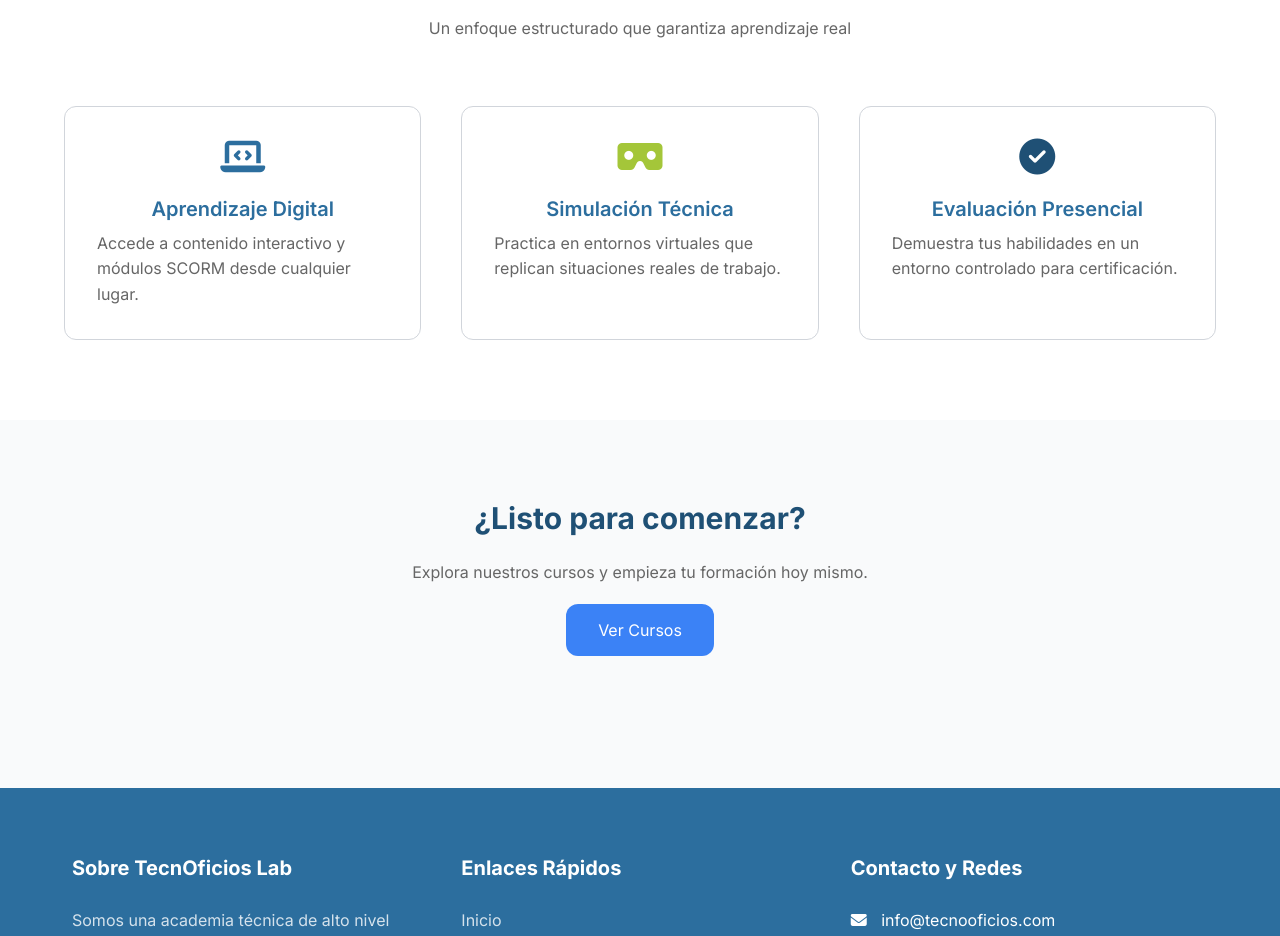
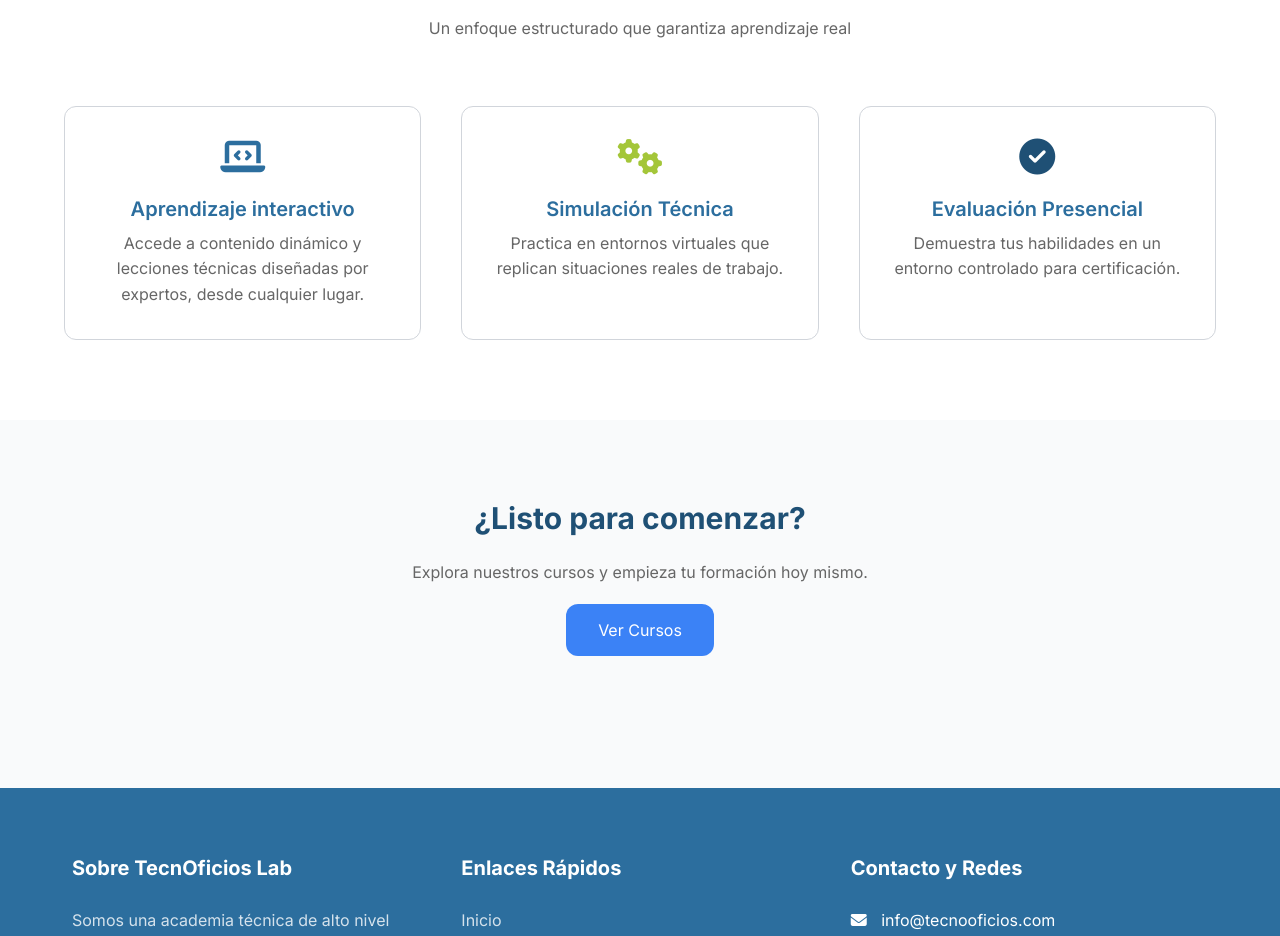
Before and after one commit to Hericraft-Ags/tecno-oficios, a Vue app: page /methodology in a window 1280 px wide. Shown: the part 920-1856 px from the top of the page. Built offline with nearby package versions, Linux system fonts and the light colour scheme.

Commit message:
Cambios - tarjetas

```diff
--- a/src/views/MetodologiaView.vue
+++ b/src/views/MetodologiaView.vue
@@ -80,11 +80,11 @@
           </div>
 
           <h3 class="text-xl font-semibold mb-2 text-center">
-            Aprendizaje Digital
+            Aprendizaje interactivo
           </h3>
 
-          <p class="text-[var(--color-text-muted)] text-left">
-            Accede a contenido interactivo y módulos SCORM desde cualquier lugar.
+          <p class="text-[var(--color-text-muted)] text-center">
+            Accede a contenido dinámico y lecciones técnicas diseñadas por expertos, desde cualquier lugar.
           </p>
         </div>
 
@@ -98,14 +98,14 @@
                     bg-white text-center">
 
           <div class="text-4xl mb-4 text-[var(--color-green)] flex justify-center">
-            <i class="fas fa-vr-cardboard mb-1"></i>
+            <i class="fas fa-gears mb-1"></i>
           </div>
 
           <h3 class="text-xl font-semibold mb-2 text-center">
             Simulación Técnica
           </h3>
 
-          <p class="text-[var(--color-text-muted)] text-left">
+          <p class="text-[var(--color-text-muted)] text-center">
             Practica en entornos virtuales que replican situaciones reales de trabajo.
           </p>
         </div>
@@ -127,7 +127,7 @@
             Evaluación Presencial
           </h3>
 
-          <p class="text-[var(--color-text-muted)] text-left">
+          <p class="text-[var(--color-text-muted)] text-center">
             Demuestra tus habilidades en un entorno controlado para certificación.
           </p>
         </div>
```
